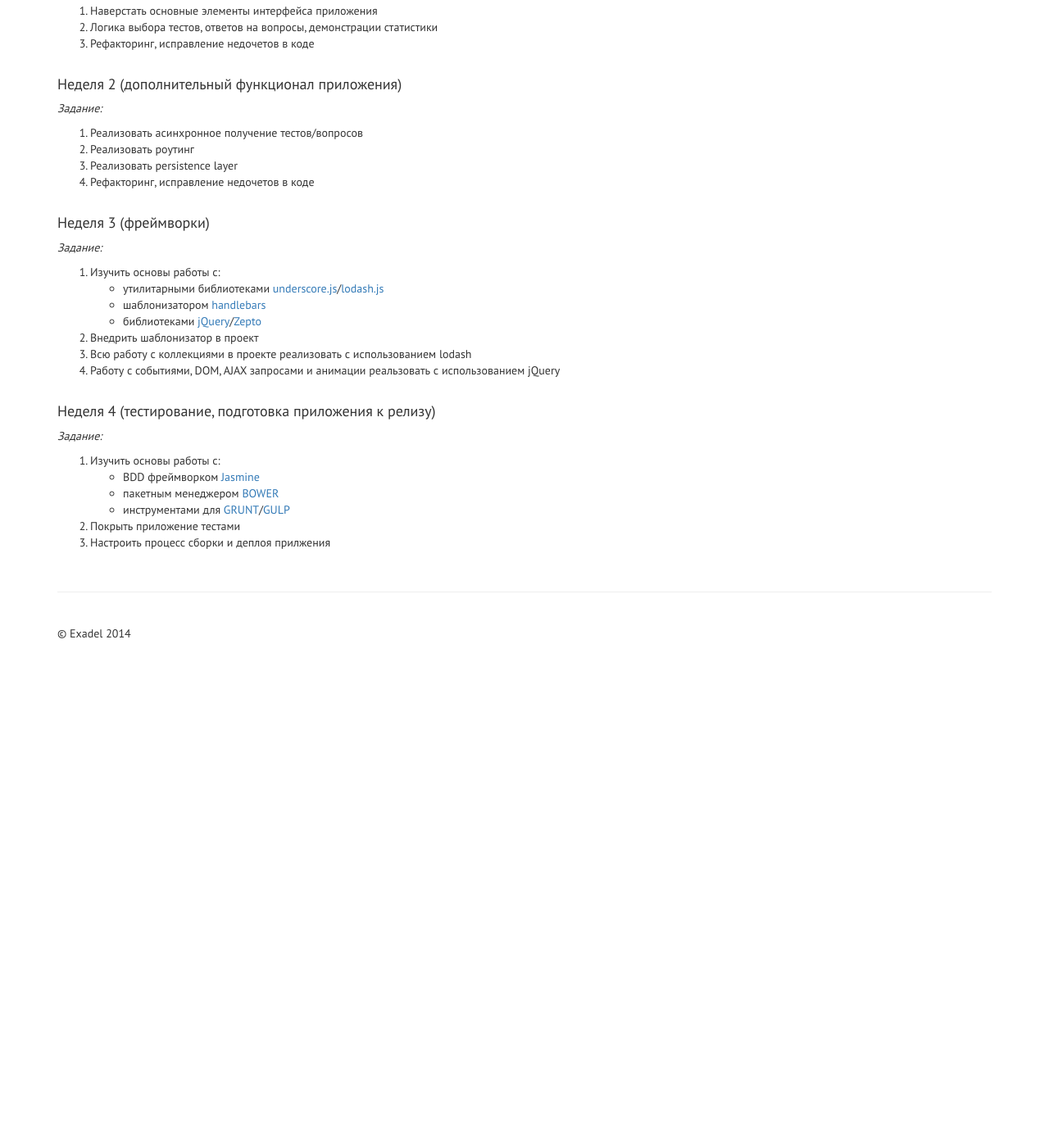
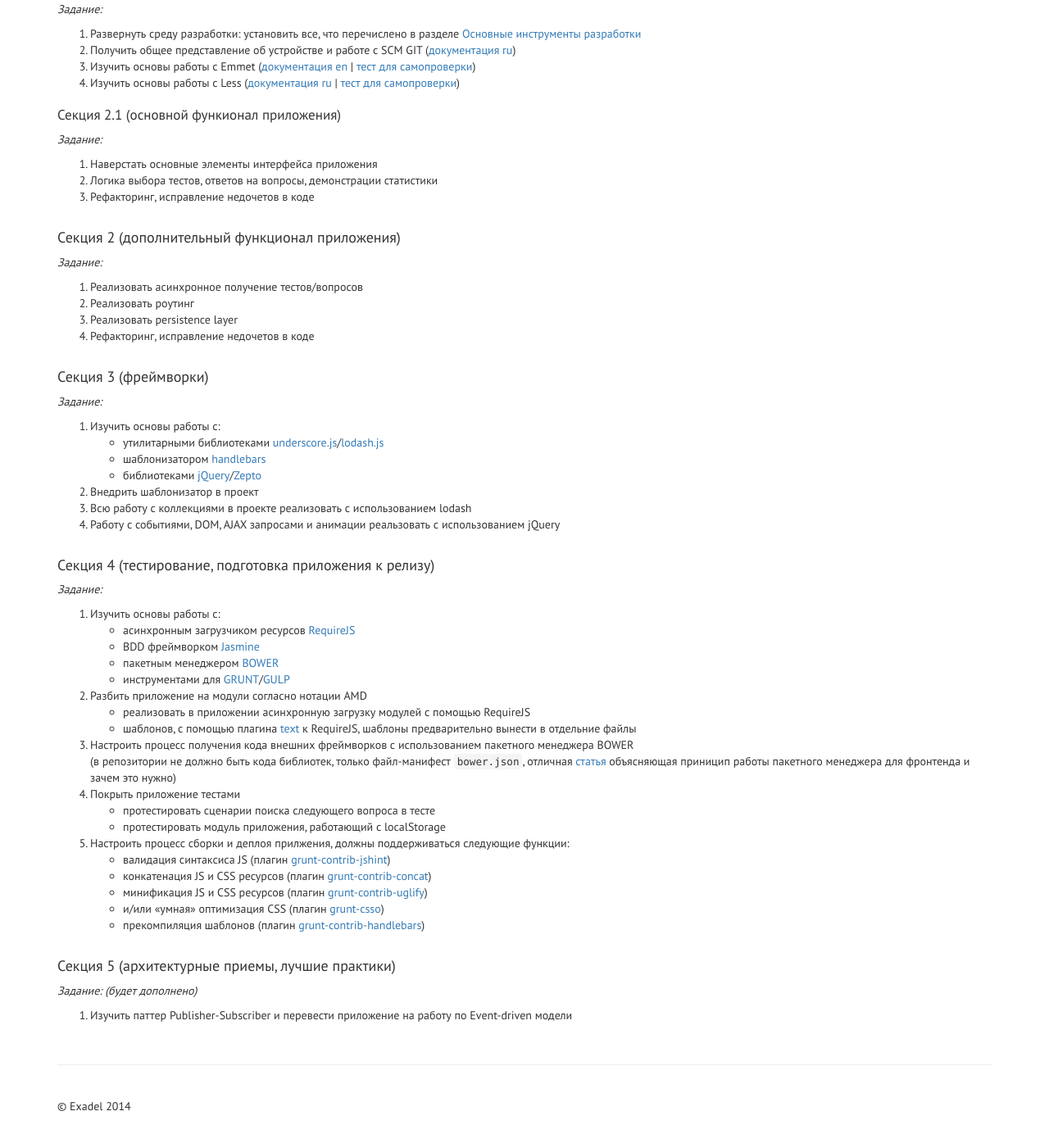
Before and after one commit to exadel-edu/exadel-edu.github.io, a Jekyll site: the page built from fe-camp.html, in a window 1280 px wide and 1400 px high, scrolled down 3493 px. Shown: the top 1395 px of the window at 82% size. Built offline with Jekyll 4.4.1, drawn with Linux system fonts in a browser that asks for light colours; nearby versions of some CDN libraries; before the commit the page ends 4326 px from its top, so only the background shows below that; some of the changed text lies outside the part shown.

Commit message:
Edited section-4 tasks. Added custom lectures links.

```diff
--- /dev/null
+++ b/_includes/front-end-camp/study.md
@@ -0,0 +1,6 @@
+### Лекционная часть [ ](#study)
+
+Лекции, которые являются дополненной версией того, что было прочитало в основном курсе.
+
+* Функции, контексты, замыкания ([презентация](/training-materials/fe-camp/lectures/functions%20[PDF].pdf))
+* Объекты, наследование, практики ООП ([презентация](/training-materials/fe-camp/lectures/objects%20[PDF].pdf))
--- a/_includes/front-end-camp/task.md
+++ b/_includes/front-end-camp/task.md
@@ -95,7 +95,7 @@ var quizData = [
 а так же состояние активного теста, т.е. какой тест проходит пользователь и на каком вопросе находится.
 
 
-#### Неделя 1
+#### Секция 1
 
 Нобходимо выполнить задание №1.
 
@@ -104,7 +104,7 @@ var quizData = [
 В конце каждого дня не забываем коммитать проделанную работу.
 
 
-##### День 1 (настройка среды разработки)
+##### Секция 1.1 (настройка среды разработки)
 
 _Задание:_
 
@@ -120,7 +120,7 @@ _Задание:_
 {{ task | markdownify }}
 
 
-##### День 2-5 (основной функионал приложения)
+##### Секция 2.1 (основной функионал приложения) [ ](#task-main-features)
 
 _Задание:_
 
@@ -129,7 +129,7 @@ _Задание:_
 3. Рефакторинг, исправление недочетов в коде
 
 
-#### Неделя 2 (дополнительный функционал приложения)
+#### Секция 2 (дополнительный функционал приложения) [ ](#task-addtional-features)
 
 _Задание:_
 
@@ -139,7 +139,7 @@ _Задание:_
 4. Рефакторинг, исправление недочетов в коде
 
 
-#### Неделя 3 (фреймворки)
+#### Секция 3 (фреймворки) [ ](#task-frameworks)
 
 _Задание:_
 
@@ -151,13 +151,36 @@ _Задание:_
 3. Всю работу с коллекциями в проекте реализовать с использованием lodash
 4. Работу с событиями, DOM, AJAX запросами и анимации реальзовать с использованием jQuery
 
-#### Неделя 4 (тестирование, подготовка приложения к релизу)
+
+#### Секция 4 (тестирование, подготовка приложения к релизу) [ ](#task-release-deploy)
 
 _Задание:_
 
 1. Изучить основы работы с:
+    * асинхронным загрузчиком ресурсов [RequireJS](http://requirejs.org/)
     * BDD фреймворком [Jasmine](http://jasmine.github.io/)
     * пакетным менеджером [BOWER](http://bower.io/)
     * инструментами для [GRUNT](http://gruntjs.com/)/[GULP](http://gulpjs.com/)
-2. Покрыть приложение тестами
-3. Настроить процесс сборки и деплоя прилжения
+2. Разбить приложение на модули согласно нотации AMD
+    * реализовать в приложении асинхронную загрузку модулей с помощью RequireJS
+    * шаблонов, с помощью плагина [text](https://github.com/requirejs/text) к RequireJS,
+      шаблоны предварительно вынести в отдельние файлы
+3. Настроить процесс получения кода внешних фреймворков с использованием пакетного менеджера BOWER <br/>
+   (в репозитории не должно быть кода библиотек, только файл-манифест `bower.json`, отличная [статья](http://nano.sapegin.ru/all/bower) объясняющая приницип
+   работы пакетного менеджера для фронтенда и зачем это нужно)
+3. Покрыть приложение тестами
+    * протестировать сценарии поиска следующего вопроса в тесте
+    * протестировать модуль приложения, работающий с localStorage
+4. Настроить процесс сборки и деплоя прилжения, должны поддерживаться следующие функции:
+    * валидация синтаксиса JS (плагин [grunt-contrib-jshint](https://github.com/gruntjs/grunt-contrib-jshint))
+    * конкатенация JS и CSS ресурсов (плагин [grunt-contrib-concat](https://github.com/gruntjs/grunt-contrib-concat))
+    * минификация JS и CSS ресурсов (плагин [grunt-contrib-uglify](https://github.com/gruntjs/grunt-contrib-uglify))
+    * и/или «умная» оптимизация CSS (плагин [grunt-csso](https://github.com/t32k/grunt-csso))
+    * прекомпиляция шаблонов (плагин [grunt-contrib-handlebars](https://github.com/gruntjs/grunt-contrib-handlebars))
+
+
+#### Секция 5 (архитектурные приемы, лучшие практики) [ ](#task-best-practices)
+
+_Задание: (будет дополнено)_
+
+1. Изучить паттер Publisher-Subscriber и перевести приложение на работу по Event-driven модели
--- a/fe-camp.html
+++ b/fe-camp.html
@@ -13,11 +13,17 @@ title: Летняя практика для студентов ММФ
         </h1>
 
         <ul>
+            <li><a href="#study">Лекции (которых нет в основном курсе)</a></li>
             <li><a href="#environment">Настройка среды разработки</a></li>
             <li><a href="#task">Задание</a></li>
         </ul>
 
         <p><a class="btn btn-primary btn-xs" href="http://goo.gl/JQ5iM3" role="">Таблица успеваемости</a></p>
+
+        <section id="stufy" class="course-description-item">
+            {% capture program %}{% include front-end-camp/study.md %}{% endcapture %}
+            {{ program | markdownify }}
+        </section>
 
         <section id="environment" class="course-description-item">
             {% capture program %}{% include front-end-camp/environment.md %}{% endcapture %}
```
Also changed, not shown: 2 other files.
